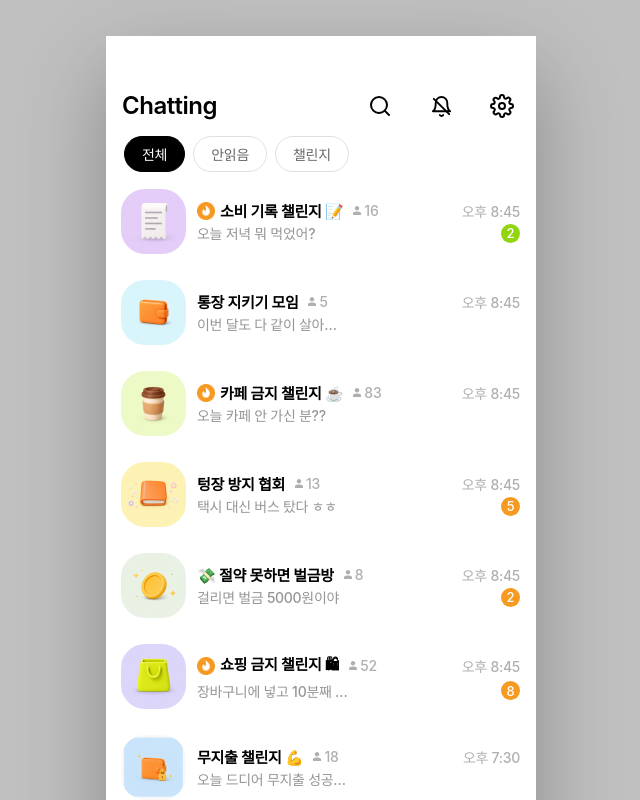
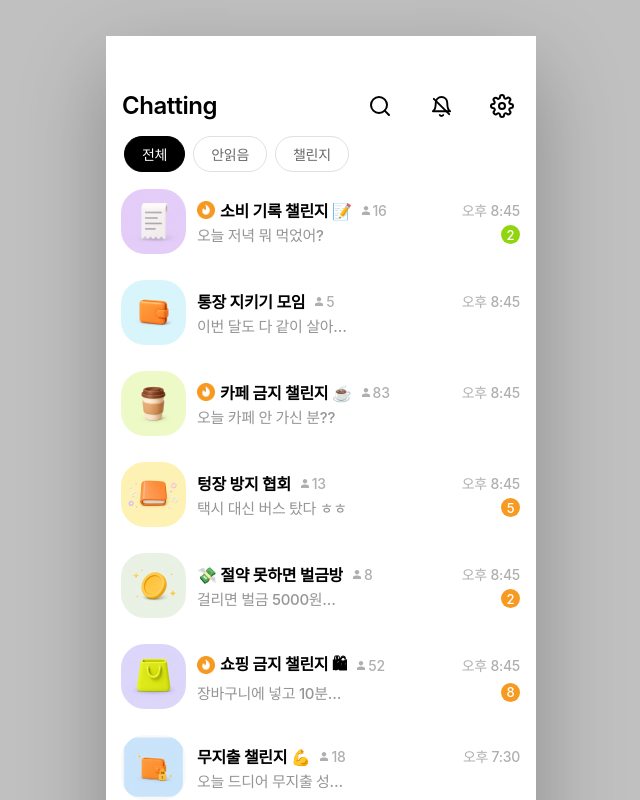
Before and after one commit to nahyune/uxui, a React (Vite) app: page /chat in a window 1280 px wide. Shown: the top 800 px of the page, without its empty margins (319-959 px from the left). Built offline with nearby package versions, Linux system fonts and the light colour scheme; a web font is replaced by a local one.

Commit message:
채팅 방이름 15→16px, 메시지 14→15px

```diff
--- a/src/styles/pages.css
+++ b/src/styles/pages.css
@@ -555,7 +555,7 @@
 /* 파이어+이름 그룹 — gap:5px */
 .chat-pg-name-fire { display: flex; align-items: center; gap: 5px; min-width: 0; }
 /* 이름 — 피그마 15px SemiBold black */
-.chat-pg-name { font-size: 15px; font-weight: 600; color: #000; white-space: nowrap; overflow: hidden; text-overflow: ellipsis; letter-spacing: -0.3px; }
+.chat-pg-name { font-size: 16px; font-weight: 600; color: #000; white-space: nowrap; overflow: hidden; text-overflow: ellipsis; letter-spacing: -0.32px; }
 /* 인원수 — 피그마 14px Medium #AFAFAF, gap:3px */
 .chat-pg-count { font-size: 14px; font-weight: 500; color: #AFAFAF; white-space: nowrap; flex-shrink: 0; display: flex; align-items: center; gap: 3px; letter-spacing: -0.28px; }
 /* 시간 — 피그마 14px Medium #AFAFAF */
@@ -563,7 +563,7 @@
 /* 하단 행 */
 .chat-pg-bottom { display: flex; align-items: center; justify-content: space-between; gap: 8px; }
 /* 메세지 — 피그마 14px Medium #959595, max-width:151px */
-.chat-pg-msg { font-size: 14px; font-weight: 500; color: #959595; white-space: nowrap; overflow: hidden; text-overflow: ellipsis; max-width: 151px; letter-spacing: -0.28px; flex-shrink: 0; }
+.chat-pg-msg { font-size: 15px; font-weight: 500; color: #959595; white-space: nowrap; overflow: hidden; text-overflow: ellipsis; max-width: 151px; letter-spacing: -0.3px; flex-shrink: 0; }
 /* 안읽음 뱃지 — 피그마 19px 원형, 오렌지 #F69A21, 13px */
 .chat-pg-unread { width: 19px; height: 19px; border-radius: 50%; background: #F69A21; color: #fff; font-size: 13px; font-weight: 500; display: flex; align-items: center; justify-content: center; letter-spacing: -0.26px; flex-shrink: 0; }
 .chat-pg-unread.green { background: #90D50F; }
```
